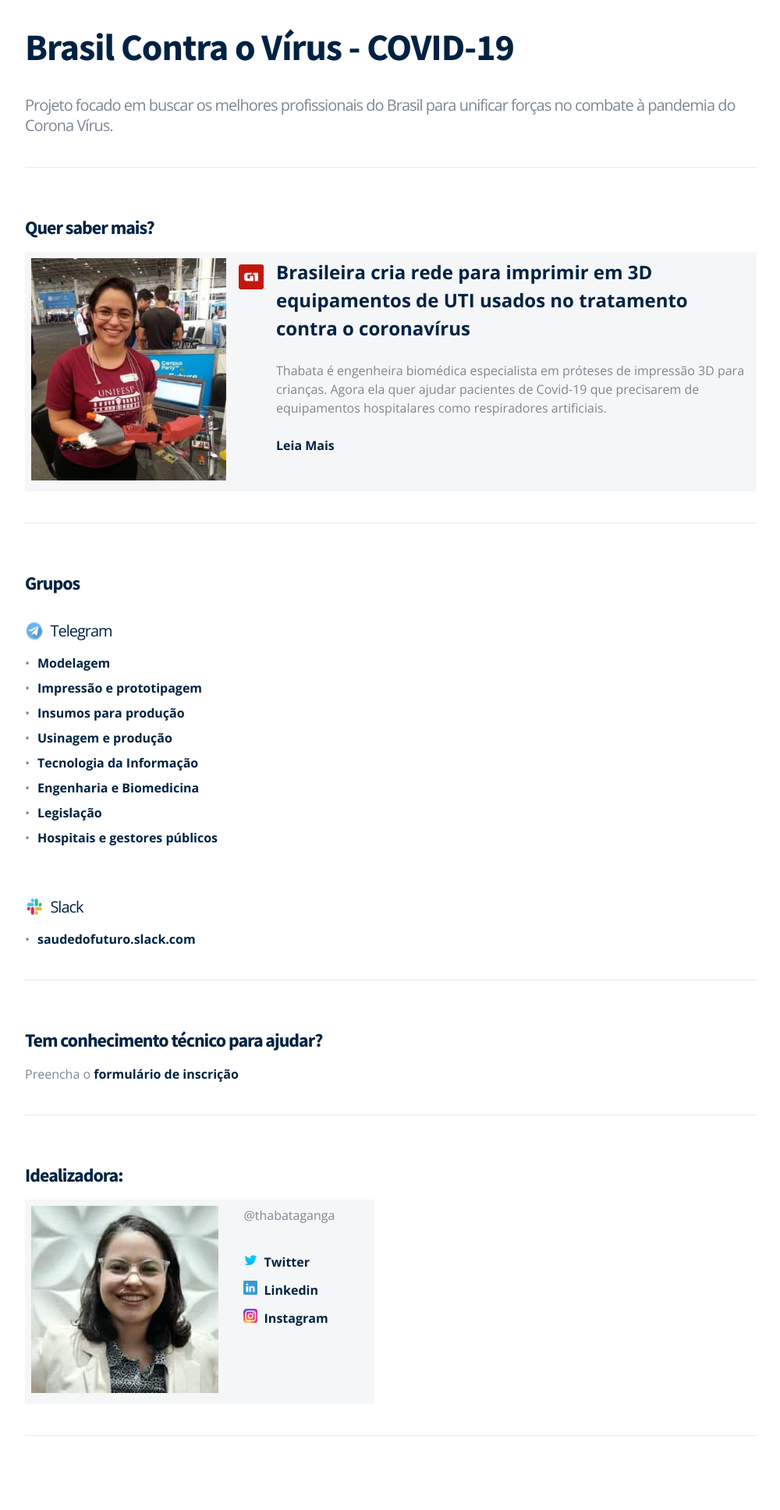
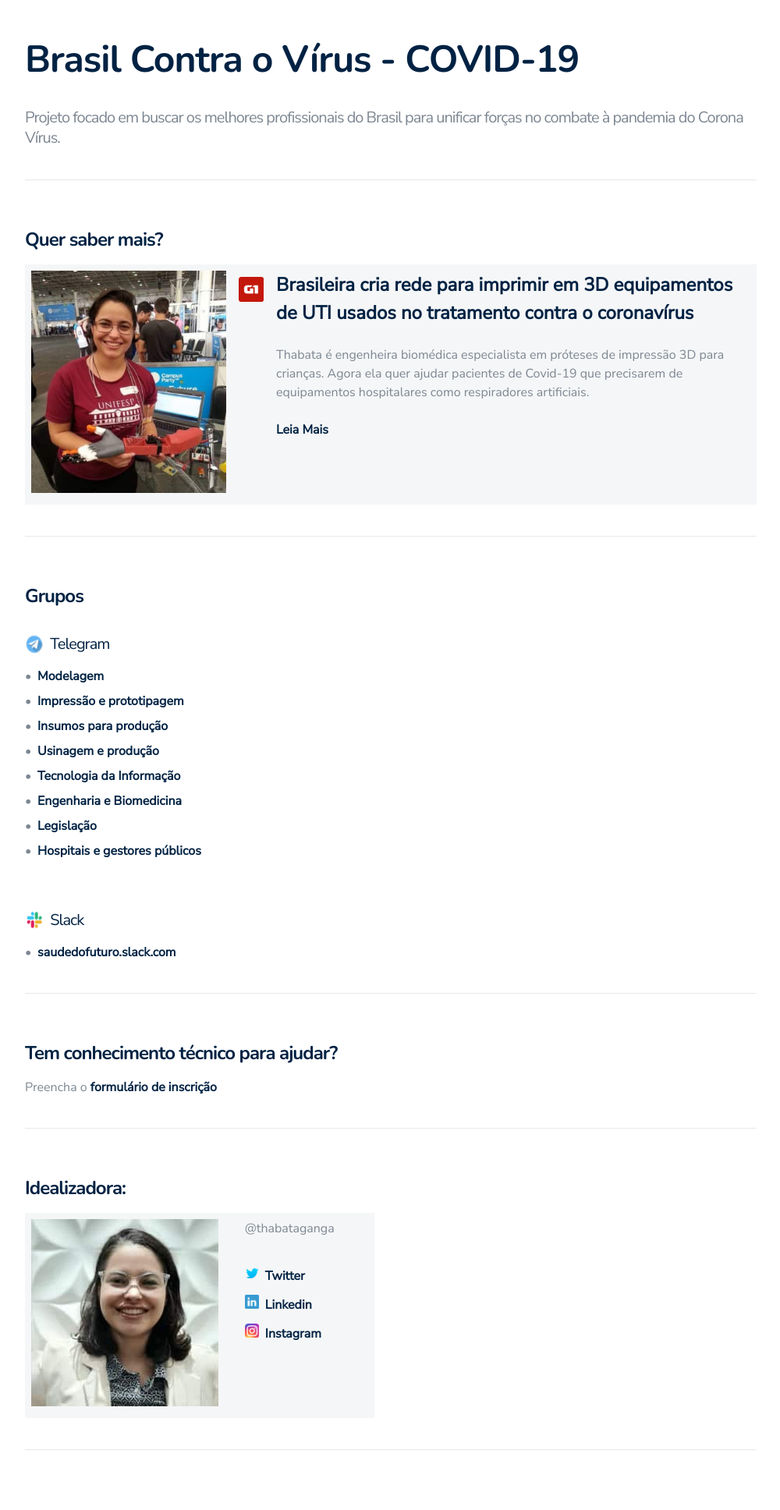
Before and after one commit to brasilcontraovirus/brasilcontraovirus.github.io, a Jekyll site: the page built from index.md, in a window 1280 px wide. Shown: the whole page at 78% size, without its empty margins (139-1139 px from the left). Built offline with Jekyll 4.4.1, drawn with Linux system fonts in a browser that asks for light colours; our own code applies the rules of GitHub Pages for plain Markdown files; before the commit the page ends 1902 px from its top, so only the background shows below that.

Commit message:
Changing theme font

```diff
--- a/_sass/base/_general.scss
+++ b/_sass/base/_general.scss
@@ -14,6 +14,7 @@ body {
   color: $color-dark;
   font-size: 1em;
   line-height: 1.5;
+  padding: 1rem;
 }
 
 a {
--- a/_sass/base/_variables.scss
+++ b/_sass/base/_variables.scss
@@ -9,7 +9,7 @@ $color-primary: #002243;
 $link-color: $color-primary;
 $link-hover-color: lighten($color-primary, 20%);
 
-$font-family-header: 'Source Sans Pro', 'Helvetica Neue', Arial, sans-serif,
+$font-family-header: 'Nunito', 'Helvetica Neue', Arial, sans-serif,
   -apple-system;
-$font-family-base: 'Open Sans', 'Helvetica Neue', Arial, sans-serif,
+$font-family-base: 'Nunito Sans', 'Helvetica Neue', Arial, sans-serif,
 -apple-system;
--- a/_sass/style.scss
+++ b/_sass/style.scss
@@ -1,4 +1,4 @@
-@import url('https://fonts.googleapis.com/css?family=Open+Sans:400,700|Source+Sans+Pro:700&display=swap');
+@import url('https://fonts.googleapis.com/css?family=Nunito+Sans|Nunito:700&display=swap');
 
 @import "base/variables";
 @import "base/reset";
```
